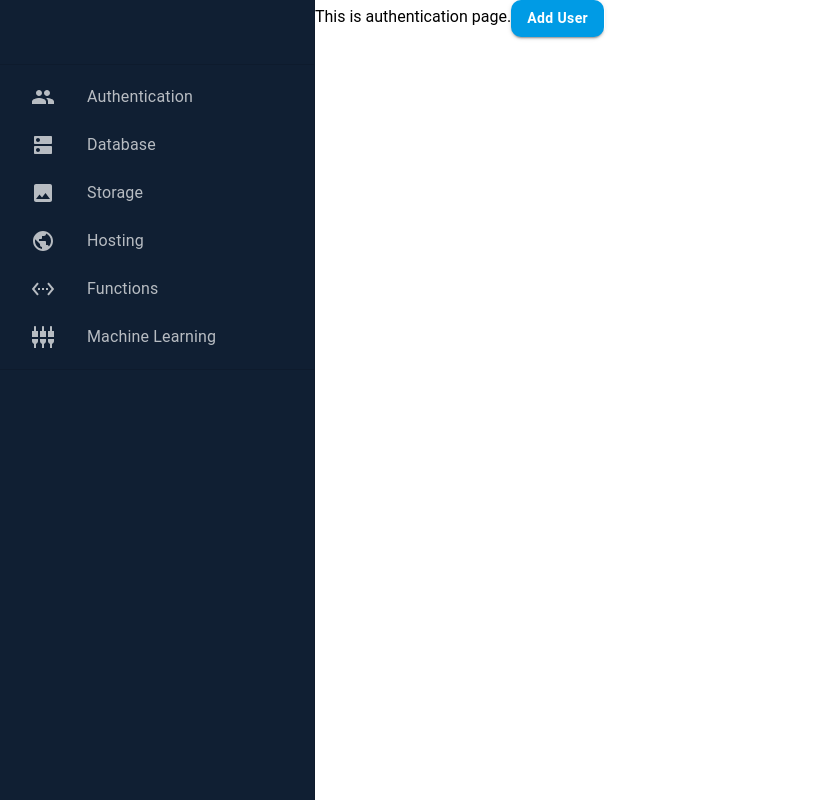
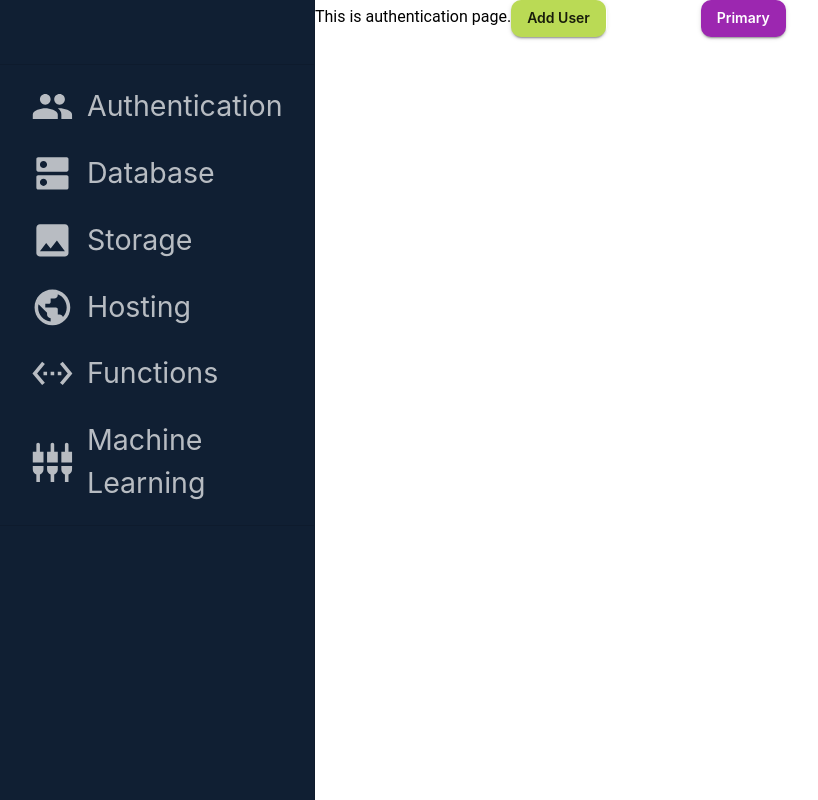
Before and after one commit to AlaaDuridi/muiDashboard, a React (Vite) app: page /authentication in a window 1280 px wide. Shown: the whole page, without its empty margins (5-823 px from the left). Built offline with nearby package versions, Linux system fonts and the light colour scheme.

Commit message:
Styles - adding global theme and overriding default styles

```diff
--- /dev/null
+++ b/src/DashboardTheme.tsx
@@ -0,0 +1,44 @@
+import { createTheme } from "@mui/material/styles";
+
+const DashboardTheme = createTheme({
+  components: {
+    MuiButton: {
+      styleOverrides: {
+        root: {
+          fontSize: "1rem",
+        },
+      },
+      variants: [
+        {
+          props: { variant: "contained" },
+          style: {
+            // backgroundColor: "red!important",
+          },
+        },
+      ],
+    },
+  },
+
+  palette: {
+    primary: {
+      main: "#bada55",
+    },
+  },
+  typography: {
+    fontSize: 25,
+    fontFamily: [
+      "-apple-system",
+      "BlinkMacSystemFont",
+      '"Segoe UI"',
+      "Roboto",
+      '"Helvetica Neue"',
+      "Arial",
+      "sans-serif",
+      '"Apple Color Emoji"',
+      '"Segoe UI Emoji"',
+      '"Segoe UI Symbol"',
+    ].join(","),
+  },
+  spacing: [4, 8, 12, 16, 20],
+});
+export default DashboardTheme;
--- a/src/main.tsx
+++ b/src/main.tsx
@@ -6,12 +6,15 @@ import Storage from "./pages/Storage/Storage.tsx";
 import Hosting from "./pages/Hosting/Hosting.tsx";
 import Functions from "./pages/Functions/Functions.tsx";
 import MachineLearning from "./pages/MachineLearning/MachineLearning.tsx";
+import DashboardTheme from "./DashboardTheme.tsx";
+import { ThemeProvider } from "@mui/material/styles";
 
 import "./index.css";
 
 import { BrowserRouter, Routes, Route } from "react-router-dom";
 
 ReactDOM.createRoot(document.getElementById("root")!).render(
+  <ThemeProvider theme={DashboardTheme}>
     <BrowserRouter>
       <Routes>
         <Route path="/" element={<App />}>
@@ -24,4 +27,5 @@ ReactDOM.createRoot(document.getElementById("root")!).render(
         </Route>
       </Routes>
     </BrowserRouter>
+  </ThemeProvider>
 );
--- a/src/pages/Authentication/Authentication.tsx
+++ b/src/pages/Authentication/Authentication.tsx
@@ -7,9 +7,9 @@ const Authentication = () => {
     textTransform: "capitalize",
     borderRadius: 2.5,
     "&.MuiButton-contained": {
-      backgroundColor: "#009be5",
+      // backgroundColor: "#009be5",
       "&:hover": {
-        backgroundColor: "#006db3",
+        backgroundColor: "red",
       },
     },
     "&.MuiButton-outlined": {
@@ -29,6 +29,9 @@ const Authentication = () => {
       <CommonButton sx={BUTTON_STYLES} variant="outlined">
         Add user
       </CommonButton>
+      <CommonButton sx={BUTTON_STYLES} variant="contained" color="secondary">
+        Primary
+      </CommonButton>
     </Grid>
   );
 };
```
Also changed, not shown: 1 other file (tests, documents, lock files or other folders). Lines whose indentation alone changed are shown as unchanged.
